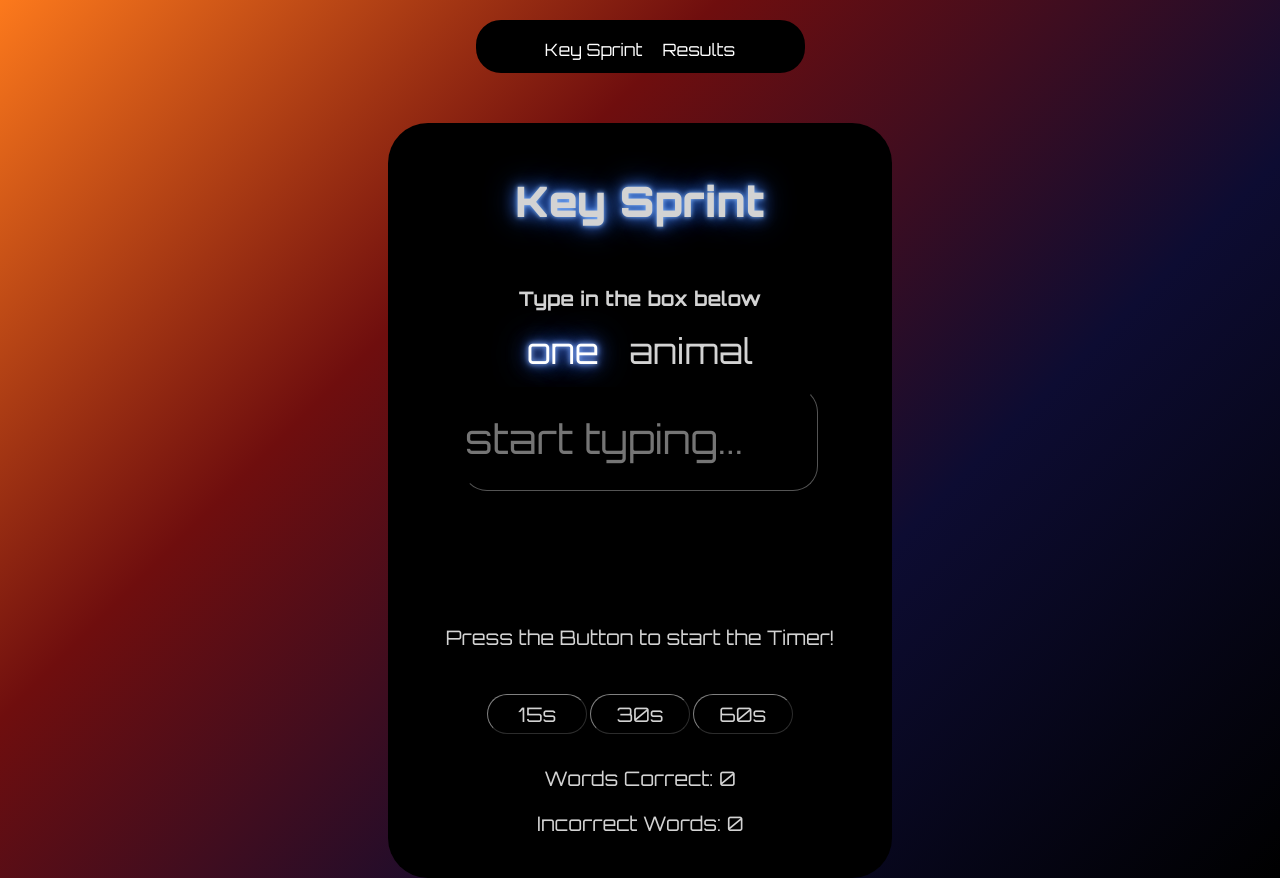
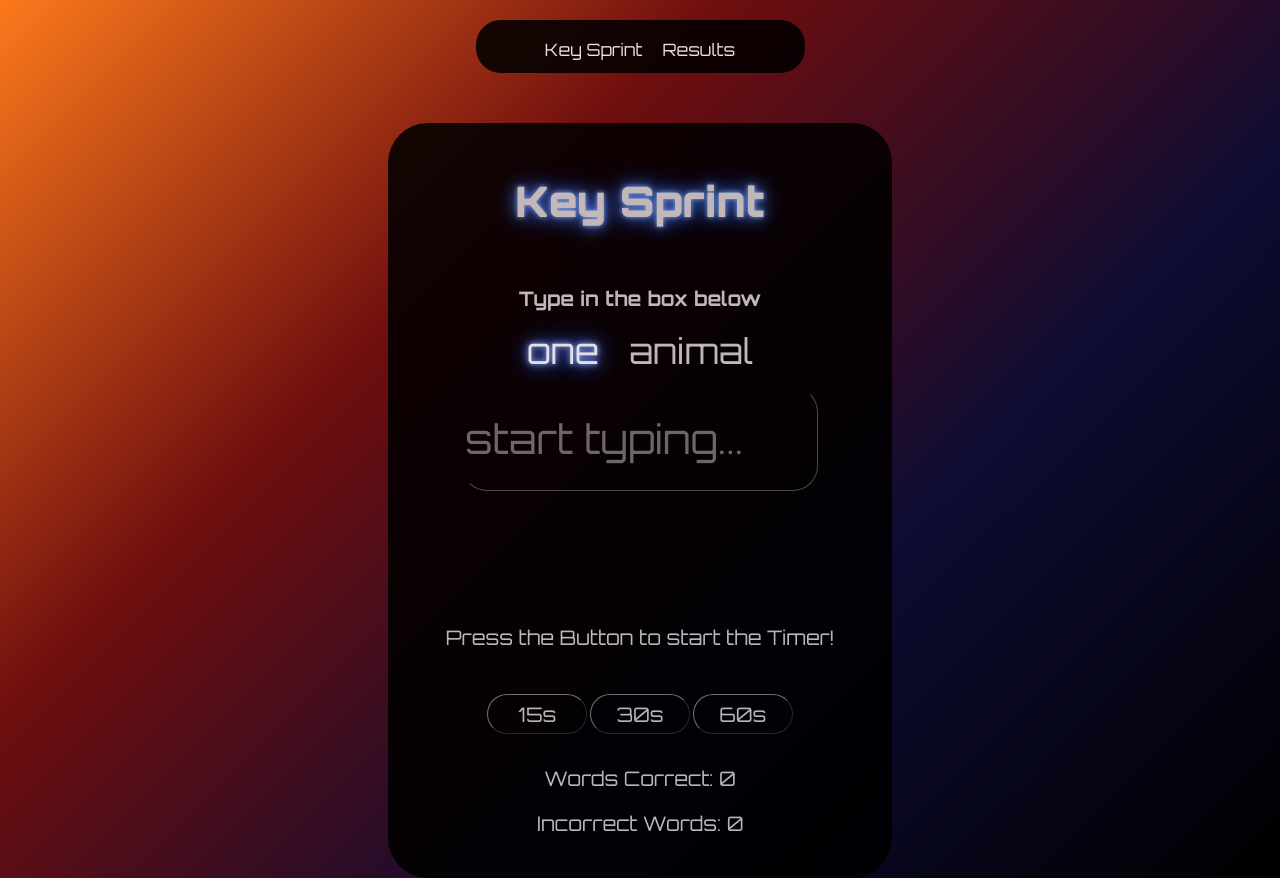
Before and after one commit to j4cksonG2049/Key-Sprint, a plain HTML site: page index.html in a window 1280 px wide. Drawn offline with Linux system fonts and the light colour scheme.

Commit message:
Update styles.css

```diff
--- a/styles.css
+++ b/styles.css
@@ -12,6 +12,7 @@ body{
     flex-direction: column;
     justify-content: center;
     align-items: center;
+    opacity:87%;
 }
 #test-box{
     background-color:black;
```
